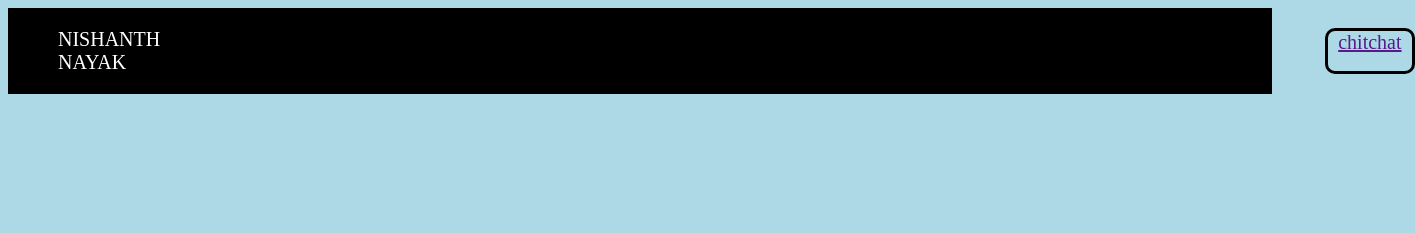
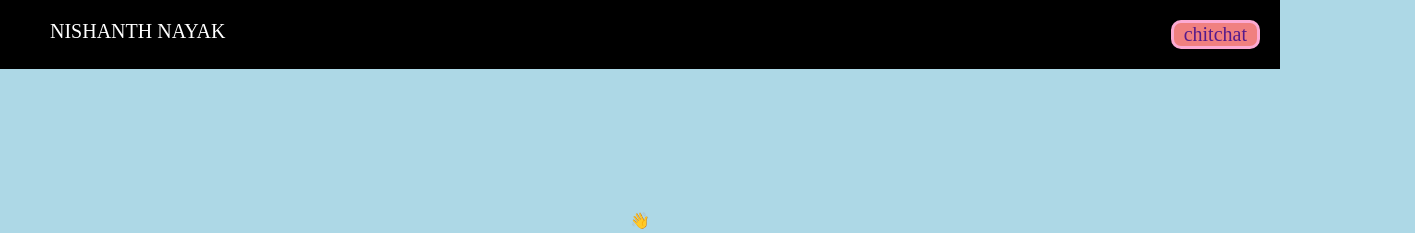
Before and after one commit to RNNAryan/portfolio, a plain HTML site: page index.html in a window 1280 px wide. Shown: the top 233 px of the page, 1415 px wide, since content can reach past the window. Drawn offline with Linux system fonts and the light colour scheme.

Commit message:
1st update

```diff
--- a/style.css
+++ b/style.css
@@ -1,5 +1,6 @@
 .bodycolor{
     background-color: lightblue;
+    margin: 0;
 }
 .heading{
 
@@ -13,18 +14,19 @@
     font-size: 20px;
     padding-left: 0px;
     padding-right: 10px;
-    /* border: solid rgb(252, 170, 211);
-    background-color: lightcoral; */
+    border: solid rgb(252, 170, 211);
+    background-color: lightcoral;
     border-radius: 10px;
     flex-wrap: wrap;
 
-    border: solid black;
-    background-color: lightblue;
-    text-decoration: none;
-    margin-left: 1165px;
+    /* border: solid black;
+    background-color: lightblue; */
     padding-left: 10px;
 
 
+}
+.allign a{
+    text-decoration: none;
 }
 .hi{
     text-align: center;
@@ -32,6 +34,7 @@
 .myflex{
     display: flex;
     flex-direction: row;
+    justify-content: space-between;
 }
 #rnnname{
     font-size: 20px;
```
